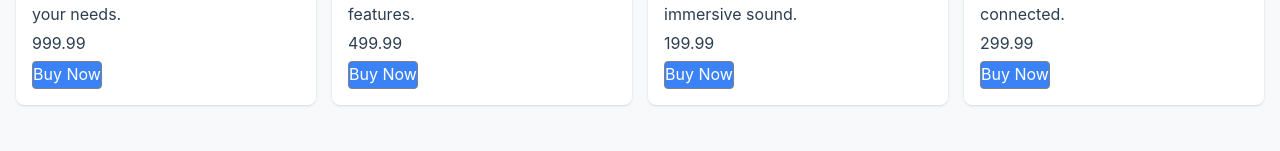
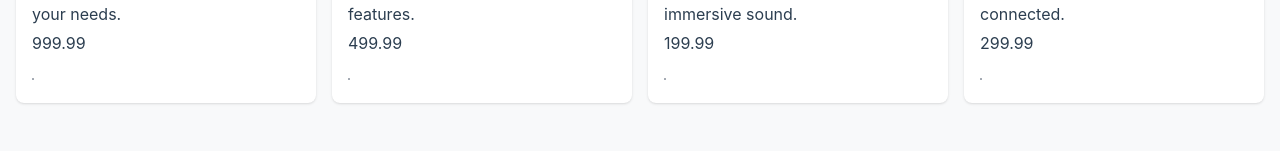
Before and after one commit to RubenMMPS/formacion, a Nuxt app in the folder VUE/nuxt-vue-exercises/: page /catalogo in a window 1280 px wide. Shown: the part 243-394 px from the top of the page. Built offline with nearby package versions, Linux system fonts and the light colour scheme.

Commit message:
feat(VUE) add exercise 16

```diff
--- a/VUE/nuxt-vue-exercises/data/mock.ts
+++ b/VUE/nuxt-vue-exercises/data/mock.ts
@@ -1,51 +1,35 @@
-class Product {
+interface Product {
   id: number;
   title: string;
   description: string;
   price: number;
-  img: string;
-  button: string;
-
-  constructor(
-    id: number,
-    title: string,
-    description: string,
-    price: number,
-    img: string = "",
-    button: string = "Buy Now",
-  ) {
-    this.id = id;
-    this.title = title;
-    this.description = description;
-    this.price = price;
-    this.img = img;
-    this.button = button;
-  }
+  img?: string;
+  button?: string;
 }
 
 export const products: Product[] = [
-  new Product(
-    1,
-    "Laptop",
-    "A high-performance laptop for all your needs.",
-    999.99,
-  ),
-  new Product(
-    2,
-    "Smartphone",
-    "A sleek smartphone with the latest features.",
-    499.99,
-  ),
-  new Product(
-    3,
-    "Headphones",
-    "Noise-cancelling headphones for immersive sound.",
-    199.99,
-  ),
-  new Product(
-    4,
-    "Smartwatch",
-    "A stylish smartwatch to keep you connected.",
-    299.99,
-  ),
+  {
+    id: 1,
+    title: "Laptop",
+    description: "A high-performance laptop for all your needs.",
+    price: 999.99,
+  },
+  {
+    id: 2,
+    title: "Smartphone",
+    description: "A sleek smartphone with the latest features.",
+    price: 499.99,
+  },
+  {
+    id: 3,
+    title: "Headphones",
+    description: "Noise-cancelling headphones for immersive sound.",
+    price: 199.99,
+  },
+  {
+    id: 4,
+    title: "Smartwatch",
+    description: "A stylish smartwatch to keep you connected.",
+    price: 299.99,
+  },
 ];
```
